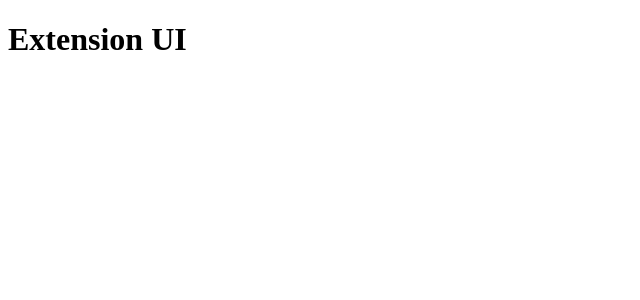
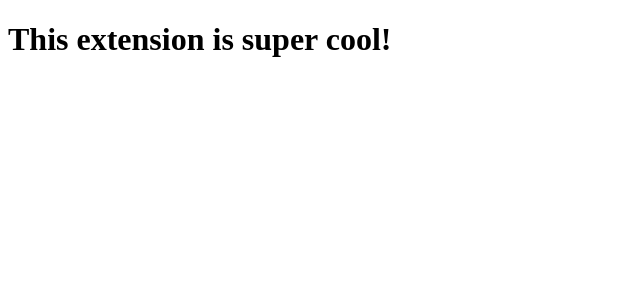
Before and after one commit to kailashchoudhary11/LeetConnect, a React (Vite) app in the folder extension-ui/: page / in a window 1280 px wide. Shown: the top 300 px of the page, without its empty margins (0-640 px from the left). Built offline with nearby package versions, Linux system fonts and the light colour scheme.

Commit message:
feat: add manifest.json for extension

```diff
--- a/extension-ui/package.json
+++ b/extension-ui/package.json
@@ -5,9 +5,10 @@
   "type": "module",
   "scripts": {
     "dev": "vite",
-    "build": "vite build",
+    "build": "vite build && npm run copy-manifest",
     "lint": "eslint . --ext js,jsx --report-unused-disable-directives --max-warnings 0",
-    "preview": "vite preview"
+    "preview": "vite preview",
+    "copy-manifest": "cp manifest.json dist/manifest.json"
   },
   "dependencies": {
     "react": "^18.2.0",
--- a/extension-ui/src/App.jsx
+++ b/extension-ui/src/App.jsx
@@ -1,5 +1,5 @@
 function App() {
-  return <h1>Extension UI</h1>
+  return <h1>This extension is super cool!</h1>
 }
 
 export default App
--- a/extension-ui/vite.config.js
+++ b/extension-ui/vite.config.js
@@ -8,5 +8,6 @@ export default defineConfig({
     host: true,
     strictPort: true,
     port: 5001,
+    hmr: true,
   }
 })
--- a/package.json
+++ b/package.json
@@ -7,7 +7,8 @@
     "start": "docker-compose build && docker-compose up -d",
     "stop": "docker-compose down",
     "backend-logs": "docker-compose logs -f backend",
-    "ui-logs": "docker-compose logs -f ui"
+    "ui-logs": "docker-compose logs -f ui",
+    "build": "npm --prefix extension-ui run build"
   },
   "repository": {
     "type": "git",
```
Also changed, not shown: extension-ui/manifest.json (added).
